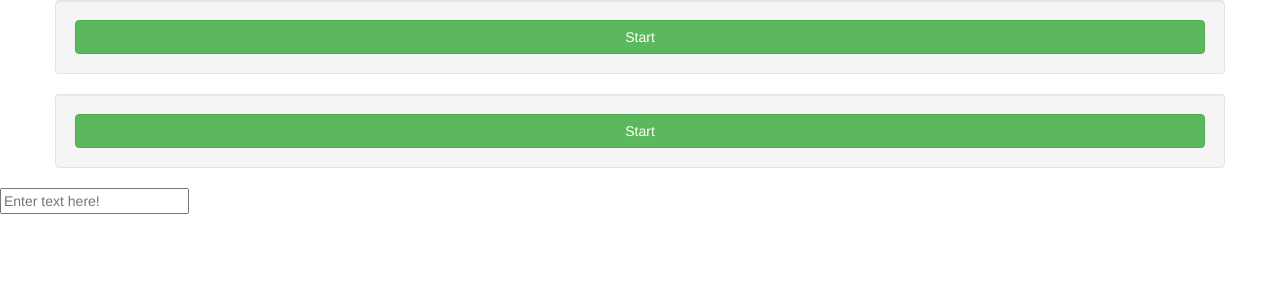
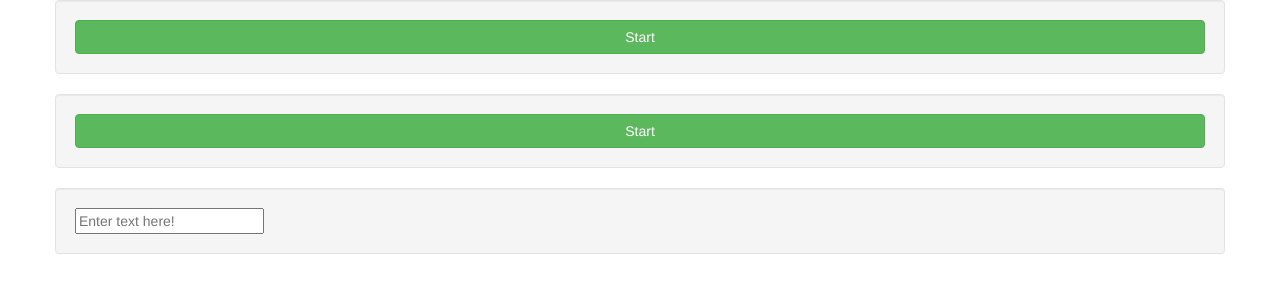
Before and after one commit to volving/v-experimental-area, a website: page react_alike/ver_5.html in a window 1280 px wide. Drawn offline with Linux system fonts and the light colour scheme.

Commit message:
Add: classList support

```diff
--- a/react_alike/ver_5.html
+++ b/react_alike/ver_5.html
@@ -38,7 +38,9 @@
         }
         class Component {
             constructor(props) {
-                this.props = props;
+                this.props = props || {
+                    classList: []
+                };
                 this.state = {};
             }
             setState(state) {
@@ -51,8 +53,14 @@
                 }
             }
             renderDOM() {
-                this.el = this.render();
-                return this.el;
+                this.elm = this.render();
+                console.log(this.elm.classList);
+                var classList = this.props.classList;
+                classList.map(item=>{
+                    this.elm.classList.add(item);
+                });
+                console.log(this.elm.classList);
+                return this.elm;
             }
             handleStateChange(oldElm, newElm) {
                 oldElm.after(newElm);
@@ -63,8 +71,8 @@
 
         var DoactDOM = {
             render: function(component, wrapper) {
-                var btn = component.renderDOM();
-                wrapper.appendChild(btn);
+                var domElm = component.renderDOM();
+                wrapper.appendChild(domElm);
             }
         };
 
@@ -135,7 +143,9 @@
                 return this.elm;
             }
         }
-        DoactDOM.render(new CustomInput(), wrapper);
+        DoactDOM.render(new CustomInput({
+            classList: ['container', 'well']
+        }), wrapper);
     </script>
 </body>
 
```
